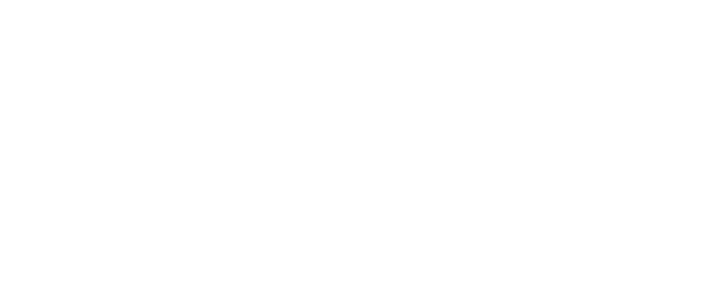
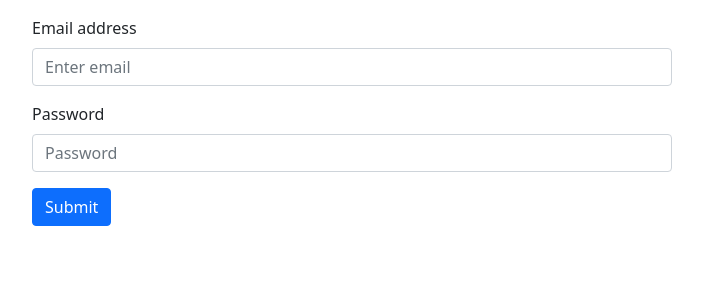
Before and after one commit to masuddrak/email-password-firbase-react, a React (Create React App) app: page / in a window 1280 px wide. Shown: the top 300 px of the page, without its empty margins (288-991 px from the left). Built offline with nearby package versions, Linux system fonts and the light colour scheme.

Commit message:
added bootstrap form

```diff
--- a/package.json
+++ b/package.json
@@ -6,8 +6,10 @@
     "@testing-library/jest-dom": "^5.16.4",
     "@testing-library/react": "^12.1.4",
     "@testing-library/user-event": "^13.5.0",
+    "bootstrap": "^5.1.3",
     "firebase": "^9.6.10",
     "react": "^18.0.0",
+    "react-bootstrap": "^2.2.3",
     "react-dom": "^18.0.0",
     "react-scripts": "5.0.0",
     "web-vitals": "^2.1.4"
--- a/src/App.js
+++ b/src/App.js
@@ -1,11 +1,44 @@
 import { getAuth } from "firebase/auth";
 import './App.css';
 import app from "./firebase.init";
+import 'bootstrap/dist/css/bootstrap.min.css';
+import { Button, Form } from "react-bootstrap";
+import { useState } from "react";
+
 const auth = getAuth(app);
+
 function App() {
+  const [email, setEmail] = useState('')
+  const [password, setPassword] = useState('')
+
+  const handelEmail = (event) => {
+    setEmail(event.target.value)
+  }
+  const handelPassword = (event) => {
+    setPassword(event.target.value)
+  }
+  const handelSubmit = (event) => {
+    console.log(email, password)
+    event.preventDefault();
+  }
   return (
-    <div className="App">
+    <div >
 
+      <div className="w-50 mx-auto mt-3">
+        <Form onSubmit={handelSubmit}>
+          <Form.Group className="mb-3" controlId="formBasicEmail">
+            <Form.Label>Email address</Form.Label>
+            <Form.Control onBlur={handelEmail} type="email" placeholder="Enter email" />
+          </Form.Group>
+          <Form.Group className="mb-3" controlId="formBasicPassword">
+            <Form.Label>Password</Form.Label>
+            <Form.Control onBlur={handelPassword} type="password" placeholder="Password" />
+          </Form.Group>
+          <Button variant="primary" type="submit">
+            Submit
+          </Button>
+        </Form>
+      </div>
     </div>
   );
 }
```
Also changed, not shown: 1 other file (tests, documents, lock files or other folders).
